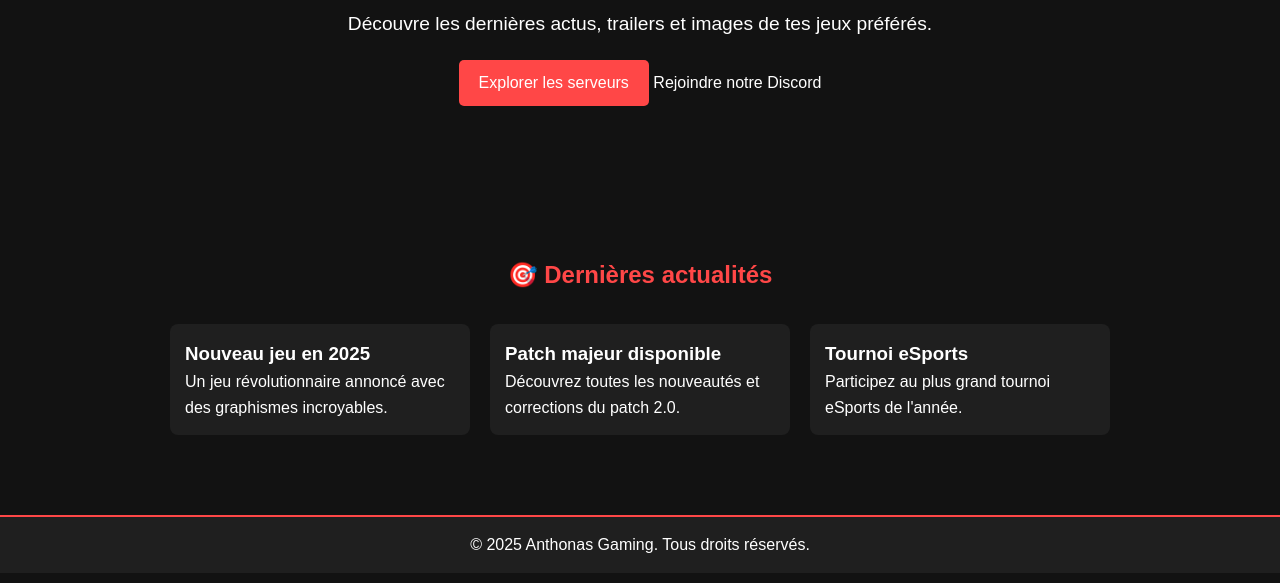
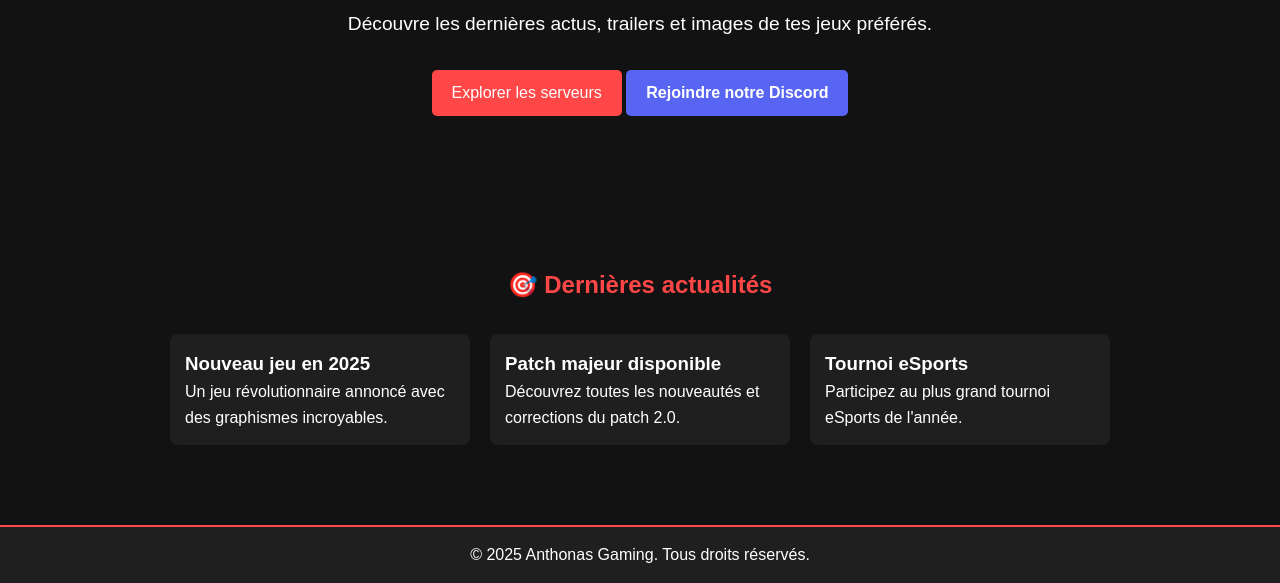
Before and after one commit to ZeroSix12345/anthonas.ca, a plain HTML site: page index.html in a window 1280 px wide. Shown: the part 240-823 px from the top of the page. Drawn offline with Linux system fonts and the light colour scheme.

Commit message:
Update style.css

```diff
--- a/style.css
+++ b/style.css
@@ -15,6 +15,21 @@ nav a:hover, nav a.active { color: #ff4747; }
 .hero p { font-size: 1.2rem; margin-bottom: 20px; }
 .btn { display: inline-block; padding: 10px 20px; background: #ff4747; color: #fff; border-radius: 5px; transition: background 0.3s; }
 .btn:hover { background: #e63e3e; }
+
+/* DISCORD BUTTON */
+.discord-btn {
+    display: inline-block;
+    margin-top: 10px;
+    padding: 10px 20px;
+    background: #5865F2; /* Couleur officielle Discord */
+    color: #fff;
+    border-radius: 5px;
+    font-weight: bold;
+    transition: background 0.3s;
+}
+.discord-btn:hover {
+    background: #4752C4;
+}
 
 /* NEWS */
 .news { padding: 50px 20px; text-align: center; }
```
